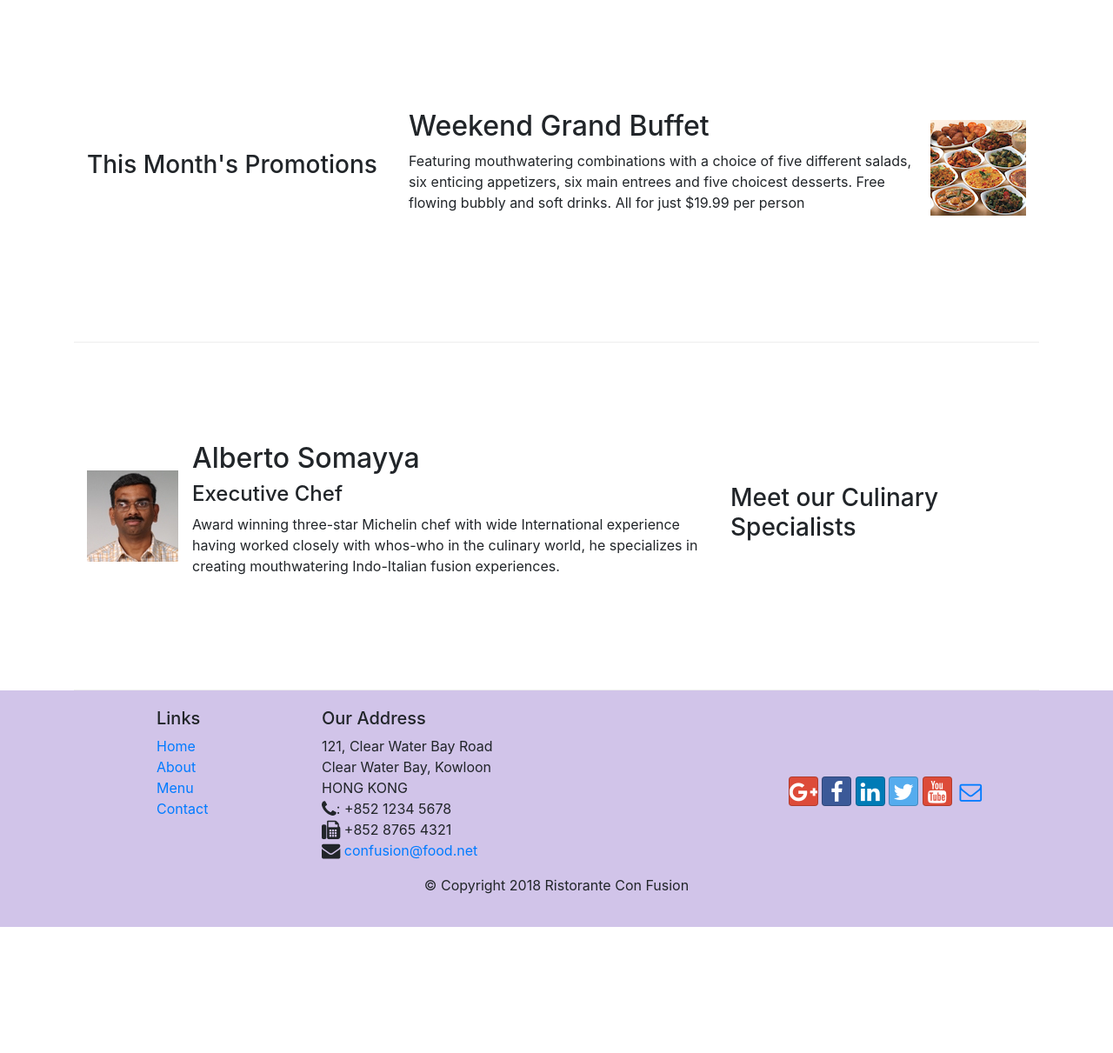
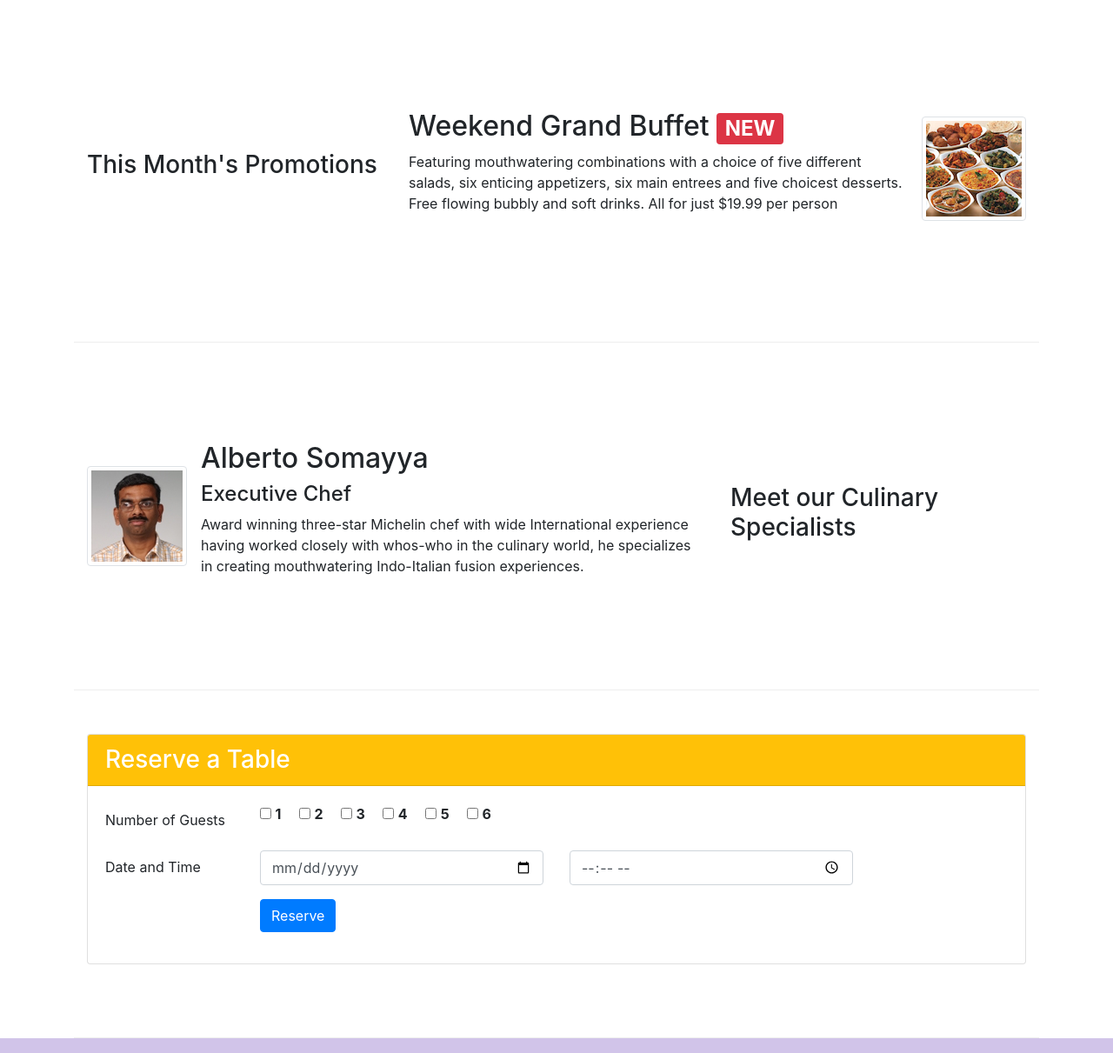
Before and after one commit to musmanm/conFusion, a website: page index.html in a window 1280 px wide. Shown: the part 740-1951 px from the top of the page at 87% size. Before the commit the page ends 1806 px from the top, so only its background shows below. Drawn offline with nearby package versions, Linux system fonts and the light colour scheme.

Commit message:
assign 2

```diff
--- a/index.html
+++ b/index.html
@@ -28,7 +28,7 @@
                     <li class="nav-item active"><a class="nav-link" href="#"><span class="fa fa-home fa-lg"></span> Home</a></li>
                     <li class="nav-item"><a class="nav-link" href="./aboutus.html"><span class="fa fa-info fa-lg"></span> About</a></li>
                     <li class="nav-item"><a class="nav-link" href="#"><span class="fa fa-list fa-lg"></span> Menu</a></li>
-                    <li class="nav-item"><a class="nav-link" href="#"><span class="fa fa-address-card fa-lg"></span> Contact</a></li>
+                    <li class="nav-item"><a class="nav-link" href="./contactus.html"><span class="fa fa-address-card fa-lg"></span> Contact</a></li>
                 </ul>
             </div>
 
@@ -42,8 +42,11 @@
                     <h1>Ristorante con Fusion</h1>
                     <p>We take inspiration from the World's best cuisines, and create a unique fusion experience. Our lipsmacking creations will tickle your culinary senses!</p>
                 </div>
-                <div class="col-12 col-sm align-self-center">
+                <div class="col-12 col-sm-3 align-self-center">
                     <img src="img/logo.png" class="img-fluid">
+                </div>
+                <div class="col-12 col-sm-3 align-self-center">
+                    <a href="#reserve-form"><button type="button" class="btn btn-sm btn-block btn-warning">Reserve Table</button></a>
                 </div>
             </div>
         </div>
@@ -59,7 +62,7 @@
                     <img src="img/uthappizza.png" class="d-flex mr-3 img-thumbnail align-self-center" alt="uthappizza">
                     <div class="media=body">
                         <h2 class="mt-0">Uthappizza <span class="badge badge-danger">HOT</span> <span class="badge badge-pill badge-secondary">$4.99</span></h2>
-                        <p>A unique combination of Indian Uthappam (pancake) and Italian pizza, topped with Cerignola olives, ripe vine cherry tomatoes, Vidalia onion, Guntur chillies and Buffalo Paneer.</p>
+                        <p class="d-none d-sm-block">A unique combination of Indian Uthappam (pancake) and Italian pizza, topped with Cerignola olives, ripe vine cherry tomatoes, Vidalia onion, Guntur chillies and Buffalo Paneer.</p>
                     </div>
                 </div>
 
@@ -73,10 +76,10 @@
             </div>
             <div class="col col-sm col-md">
                 <div class=media>
-                    <img src="img/buffet.png" class="d-flex ml-3 align-self-center order-sm-last" alt="buffet">
-                    <div class="media-body order-sm-first">
-                        <h2 class="mt-0">Weekend Grand Buffet</h2>
-                        <p>Featuring mouthwatering combinations with a choice of five different salads, six enticing appetizers, six main entrees and five choicest desserts. Free flowing bubbly and soft drinks. All for just $19.99 per person </p>
+                    <img src="img/buffet.png" class="d-flex ml-3 img-thumbnail align-self-center order-last" alt="buffet">
+                    <div class="media-body order-first">
+                        <h2 class="mt-0">Weekend Grand Buffet <span class="badge badge-danger">NEW</span></h2>
+                        <p class="d-none d-sm-block">Featuring mouthwatering combinations with a choice of five different salads, six enticing appetizers, six main entrees and five choicest desserts. Free flowing bubbly and soft drinks. All for just $19.99 per person </p>
                     </div>
 
                 </div>
@@ -89,11 +92,65 @@
             </div>
             <div class="col col-sm order-sm-first col-md">
                 <div class="media">
-                    <img src="img/alberto.png" class="d-flex mr-3 align-self-center" alt="alberto">
+                    <img src="img/alberto.png" class="d-flex mr-3 img-thumbnail align-self-center" alt="alberto">
                     <div class="media-body">
                         <h2 class="mt-0">Alberto Somayya</h2>
                         <h4>Executive Chef</h4>
-                        <p>Award winning three-star Michelin chef with wide International experience having worked closely with whos-who in the culinary world, he specializes in creating mouthwatering Indo-Italian fusion experiences. </p>
+                        <p class="d-none d-sm-block">Award winning three-star Michelin chef with wide International experience having worked closely with whos-who in the culinary world, he specializes in creating mouthwatering Indo-Italian fusion experiences. </p>
+                    </div>
+                </div>
+            </div>
+        </div>
+        <div class="row row-content" id="reserve-form">
+            <div class="col-sm">
+                <div class="card">
+                    <h3 class="card-header bg-warning text-white">Reserve a Table</h3>
+                    <div class="card-body">
+                        <form>
+                            <div class="form-group row">
+                                <label for="guests" class="col-md-2 col-form-label">Number of Guests</label>
+                                <div class="col-12 col-md-10">
+                                    <input type="checkbox" class="for-check-input" name="approve1" id="approve1" value="">
+                                    <label class="form-check-label mr-3" for="approve1">
+                                        <strong>1</strong>
+                                    </label>
+                                    <input type="checkbox" class="for-check-input" name="approve2" id="approve2" value="">
+                                    <label class="form-check-label mr-3" for="approve2">
+                                        <strong>2</strong>
+                                    </label>
+                                    <input type="checkbox" class="for-check-input" name="approve3" id="approve3" value="">
+                                    <label class="form-check-label mr-3" for="approve3">
+                                        <strong>3</strong>
+                                    </label>
+                                    <input type="checkbox" class="for-check-input" name="approve4" id="approve4" value="">
+                                    <label class="form-check-label mr-3" for="approve4">
+                                        <strong>4</strong>
+                                    </label>
+                                    <input type="checkbox" class="for-check-input" name="approve5" id="approve5" value="">
+                                    <label class="form-check-label mr-3" for="approve5">
+                                        <strong>5</strong>
+                                    </label>
+                                    <input type="checkbox" class="for-check-input" name="approve6" id="approve6" value="">
+                                    <label class="form-check-label mr-3" for="approve6">
+                                        <strong>6</strong>
+                                    </label>
+                                </div>
+                            </div>
+                            <div class="form-group row">
+                                <label for="datetime" class="col-12 col-md-2 col-form-label">Date and Time</label>
+                                <div class="col-12 col-md-4">
+                                    <input type="date" class="form-control" id="date" name="date" placeholder="Date">
+                                </div>
+                                <div class="col-12 col-md-4">
+                                    <input type="time" class="form-control" id="time" name="time" placeholder="Time">
+                                </div>
+                            </div>
+                            <div class="form-group row">
+                                <div class="offset-md-2 col-md-6">
+                                    <button type="submit" class="btn btn-primary">Reserve</button>
+                                </div>
+                            </div>
+                        </form>
                     </div>
                 </div>
             </div>
```
Also changed, not shown: aboutus.html (+6 -3 lines), contactus.html (+5 -5 lines).
